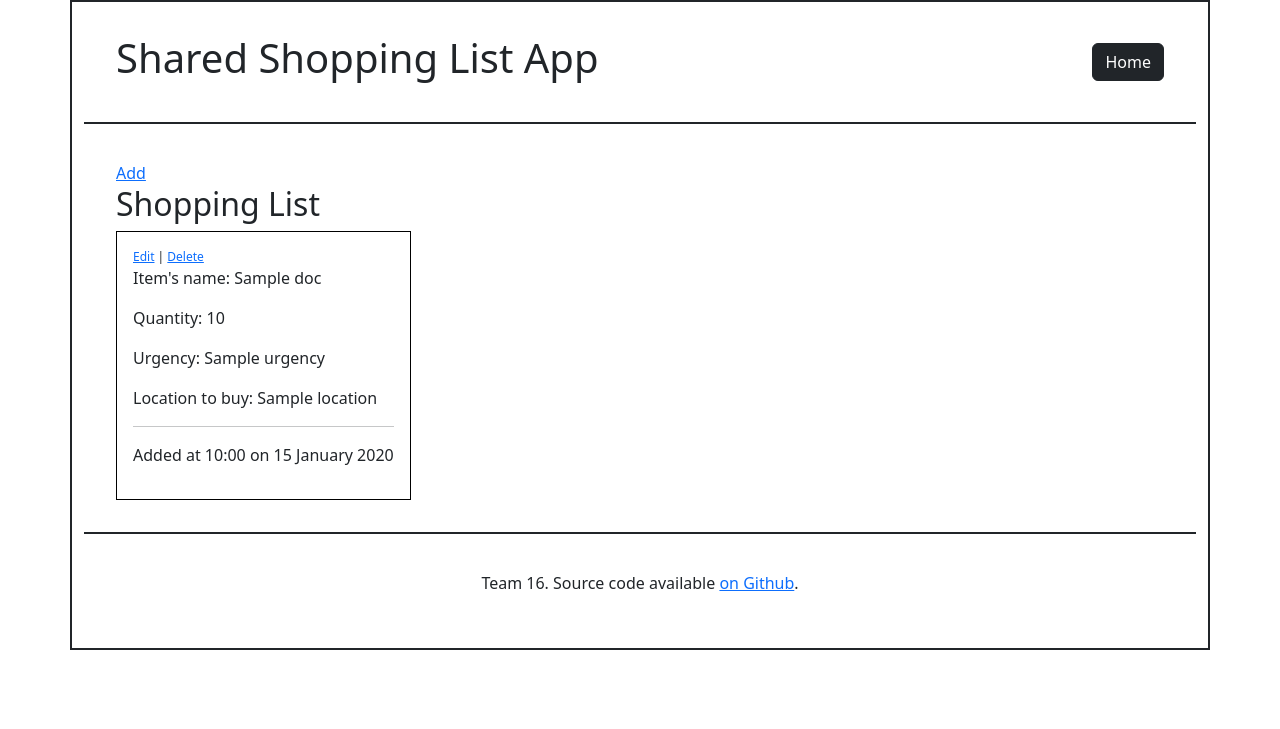
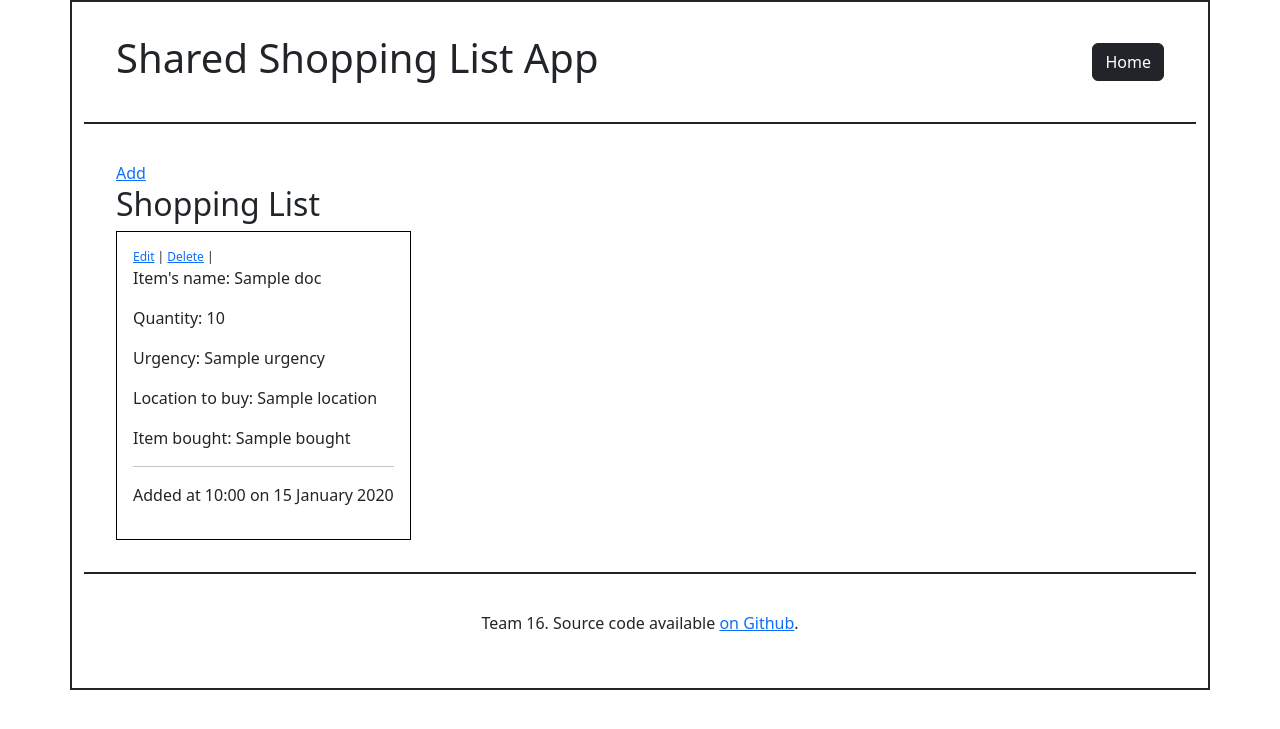
Before and after one commit to software-students-fall2022/web-app-exercise-team-16-1, a Flask app: template templates/main.html in a window 1280 px wide. Shown: the top 729 px of the page. Run offline with Flask 2, Linux system fonts and the light colour scheme; the template is opened without the code that fills it: most values are stand-ins (such as "Sample title", 1, 10 or a date in 2020); parts of the project's set-up code (start-up, migrations or seed data) failed here and were passed over; some libraries are stand-ins or nearby versions.

Commit message:
item bought stuff

```diff
--- a/app.py
+++ b/app.py
@@ -97,6 +97,7 @@ def create_item(family_code):
     quantity = request.form['fquantity']
     urgency = request.form['furgent']
     location = request.form['flocation']
+    bought = request.form['fbought']
 
     # create a new document with the data the user entered
     doc = {
@@ -105,6 +106,7 @@ def create_item(family_code):
         "quantity": quantity,
         "urgency": urgency,
         "location": location,
+        "bought": bought,
         "created_at": datetime.datetime.utcnow()
     }
     # insert a new document
@@ -112,6 +114,7 @@ def create_item(family_code):
 
     # tell the browser to make a request for the main route
     return redirect(url_for('main', family_code = family_code))
+
 
 @app.route('/edit/<mongoid>')
 def edit(mongoid):
@@ -127,6 +130,7 @@ def edit_item(mongoid):
     quantity = request.form['fquantity']
     urgency = request.form['furgent']
     location = request.form['flocation']
+    bought = request.form['fbought']
 
     doc = {
         "family_code": family_code,
@@ -134,6 +138,7 @@ def edit_item(mongoid):
         "quantity": quantity,
         "urgency": urgency,
         "location": location,
+        "bought": bought,
         "created_at": datetime.datetime.utcnow()
     }
 
--- a/templates/add.html
+++ b/templates/add.html
@@ -10,6 +10,7 @@
   <p>Quantity:<input type="text" id="fquantity" name="fquantity"/></p>
   <p>Urgency (Urgent/Not urgent):<input type="text" id="furgent" name="furgent"/></p>
   <p>Location to buy:<input type="text" id="flocation" name="flocation"/></p>
+  <p>Item Bought:<input type="text" id="fbought" name="fbought"/></p>
   <p>
     <a href="{{ url_for('main', family_code=family_code)}}">Cancel</a>
     <input type="submit" name="post-btn" value="Save" />
--- a/templates/base.html
+++ b/templates/base.html
@@ -28,5 +28,6 @@
       </footer>
     </div>
     <script src="https://cdn.jsdelivr.net/npm/bootstrap@5.2.2/dist/js/bootstrap.bundle.min.js" integrity="sha384-OERcA2EqjJCMA+/3y+gxIOqMEjwtxJY7qPCqsdltbNJuaOe923+mo//f6V8Qbsw3" crossorigin="anonymous"></script>
+    <script src="http://ajax.googleapis.com/ajax/libs/jquery/1.9.1/jquery.min.js"></script>
   </body>
 </html>
--- a/templates/edit.html
+++ b/templates/edit.html
@@ -20,6 +20,10 @@
     <input type="text" id="flocation" name="flocation" value="{{doc.location}}" /><br />
   </p>
   <p>
+    Item Bought (Yes/No):
+    <input type="text" id="fbought" name="fbought" value="{{doc.bought}}" /><br />
+  </p>
+  <p>
     <a href="{{ url_for('main', family_code = family_code)}}">Cancel</a>
     <input type="submit" name="post-btn" value="Save" />
   </p>
--- a/templates/main.html
+++ b/templates/main.html
@@ -12,7 +12,7 @@
         {% for doc in docs %}
         <article class="itemToBuy">
             <nav class="controls">
-                <a href="{{ url_for('edit',mongoid=doc._id, family_code = family_code)}}">Edit</a> | <a href="{{ url_for('delete',mongoid=doc._id, family_code = family_code)}}">Delete</a>
+                <a href="{{ url_for('edit',mongoid=doc._id, family_code = family_code)}}">Edit</a> | <a href="{{ url_for('delete',mongoid=doc._id, family_code = family_code)}}">Delete</a> |
             </nav>
             <p class="name">
                 Item's name: {{doc.name}}
@@ -29,6 +29,9 @@
             <p class="location>">
                 Location to buy: {{doc.location}}
             </p>
+            <p class="bought>">
+                Item bought: {{doc.bought}}
+            </p>
             <hr size="1" width="100%" color="black">
             <p class="date">
                 Added at {{ doc.created_at.strftime("%H:%M on %d %B %Y") }}
@@ -38,4 +41,6 @@
 
     </section>
 
+
+
 {% endblock %}
```
